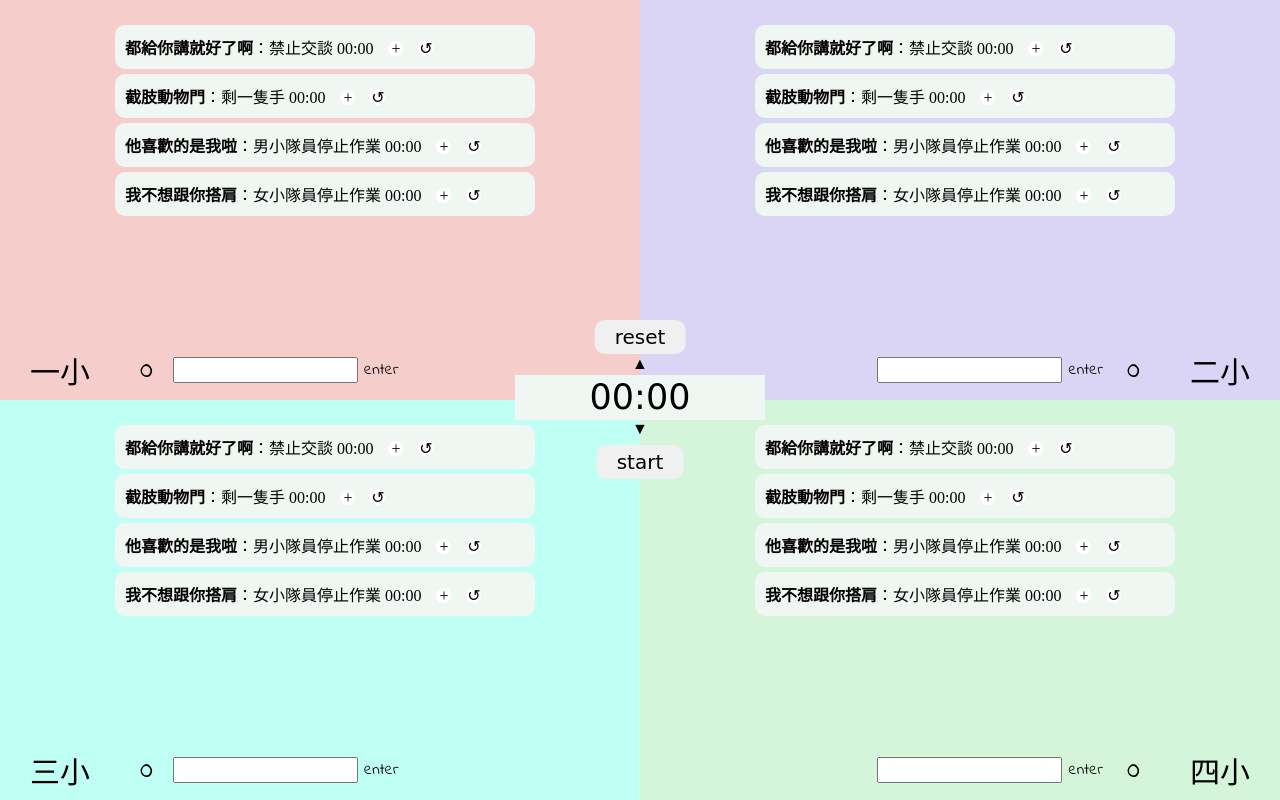
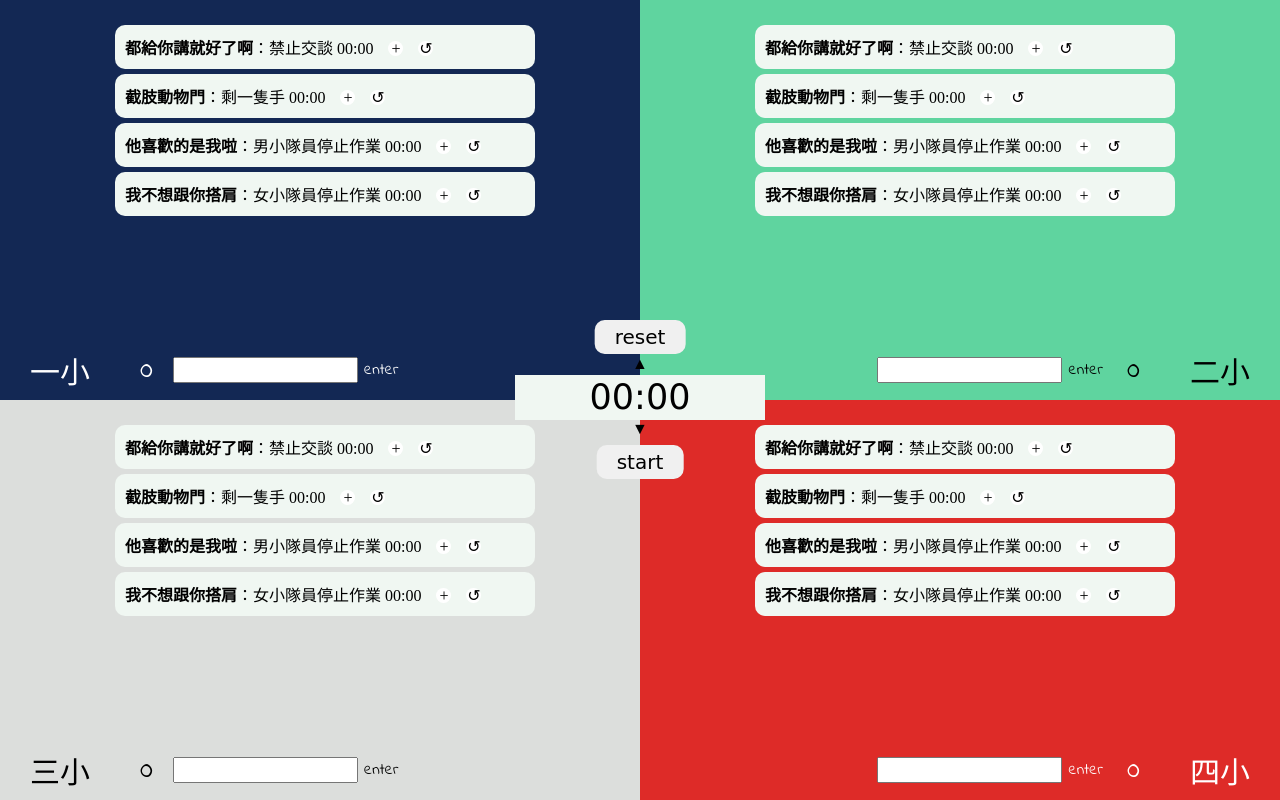
Before and after one commit to gracesu307/iicc, a plain HTML site: page index.html in a window 1280 px wide. Drawn offline with nearby package versions, Linux system fonts and the light colour scheme; a web font is replaced by a local one.

Commit message:
顏色更改

```diff
--- a/index.html
+++ b/index.html
@@ -19,10 +19,10 @@
         <div class="addcard"><b>我不想跟你搭肩</b>：女小隊員停止作業 <span class="cardtime14">00:00</span><span class="addbtn card14">+</span><span class="addbtn reset14">↺</span></div>
       </div>
       <div class="title title1">
-        <div class="name">一小</div>
-        <div class="score score1">0</div>
+        <div class="name" style="color:white">一小</div>
+        <div class="score score1" style="color:white">0</div>
         <input id="input1"></input>
-        <div id="enter1">enter</div>
+        <div id="enter1" style="color:white">enter</div>
       </div>
     </div>
 
@@ -67,9 +67,9 @@
       </div>
       <div class="title title4">
         <input id="input4"></input>
-        <div id="enter4">enter</div>
-        <div class="score score4">0</div>
-        <div class="name">四小</div>
+        <div id="enter4" style="color:white">enter</div>
+        <div class="score score4" style="color:white">0</div>
+        <div class="name" style="color:white">四小</div>
       </div>
     </div>
   </div>
--- a/style.css
+++ b/style.css
@@ -35,16 +35,16 @@ body{
 	background-color: #F0F7F2;
 }
 .first{
-	background-color: #F5CECB;
+	background-color: #132854;
 }
 .second{
-	background-color: #DAD4F5;
+	background-color: #5FD49F;
 }
 .third{
-	background-color: #C0FFF4;
+	background-color: #DCDEDC;
 }
 .forth{
-	background-color: #D5F5DA;
+	background-color: #DE2B28;
 }
 .title{
 	width: 100%;
```
